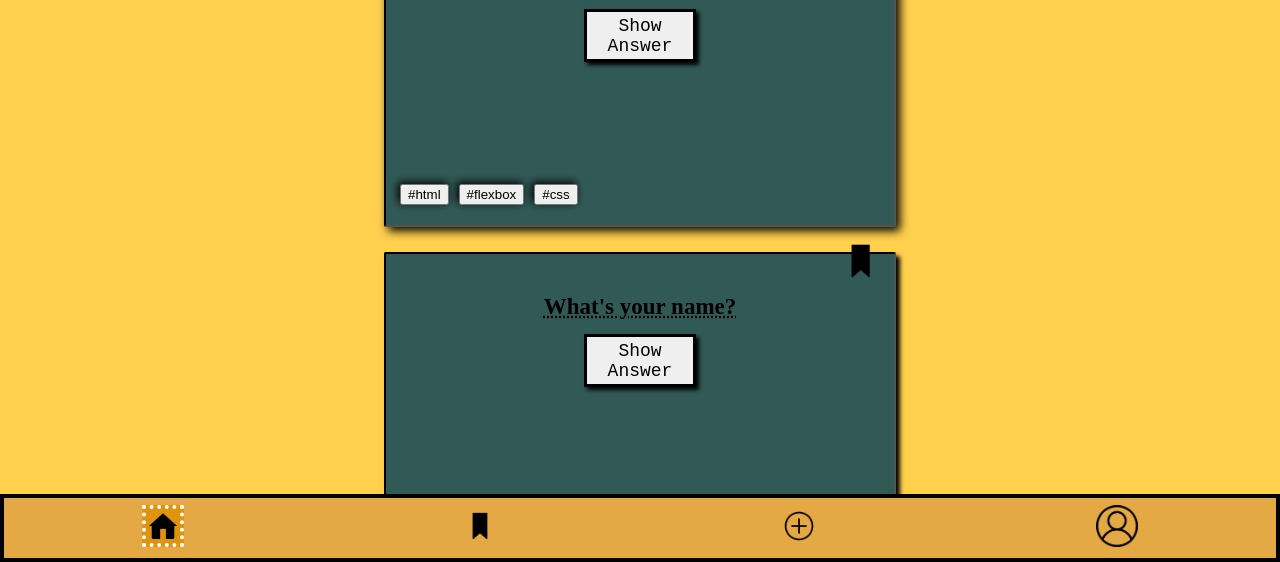
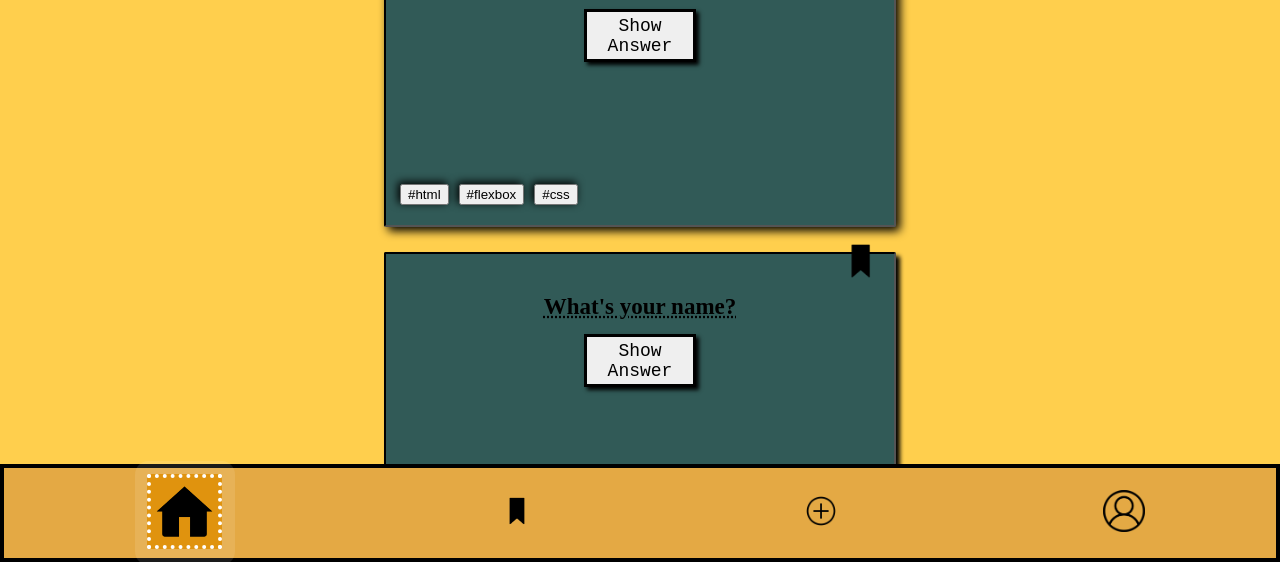
Before and after one commit to mzschunke/quiz-app, a plain HTML site: page index.html in a window 1280 px wide. In both pictures the pointer is over the link 163 px from the left and 766 px from the top of the page. Shown: the part 238-800 px from the top of the page. Drawn offline with Linux system fonts and the light colour scheme.

Commit message:
adjusted dynamic nav bar in between

```diff
--- a/global.css
+++ b/global.css
@@ -147,7 +147,17 @@ footer {
     display: flex;
     justify-content: space-around;
     align-items: center;
-    height: 60px;
+    height: 90px;
+}
+
+a:hover {
+    background-color: rgb(255, 255, 255, 0.1);
+    border-radius: 13%;
+    padding: 1%;
+}
+
+.img:hover {
+    width: 75px;
 }
 
 .current-tab {
```
Also changed, not shown: form.html (line endings or trailing spaces).
